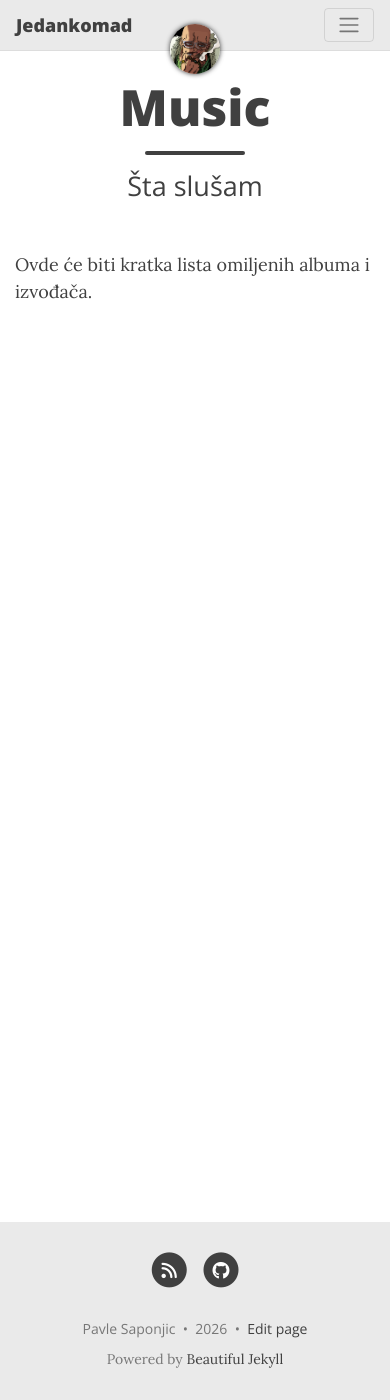
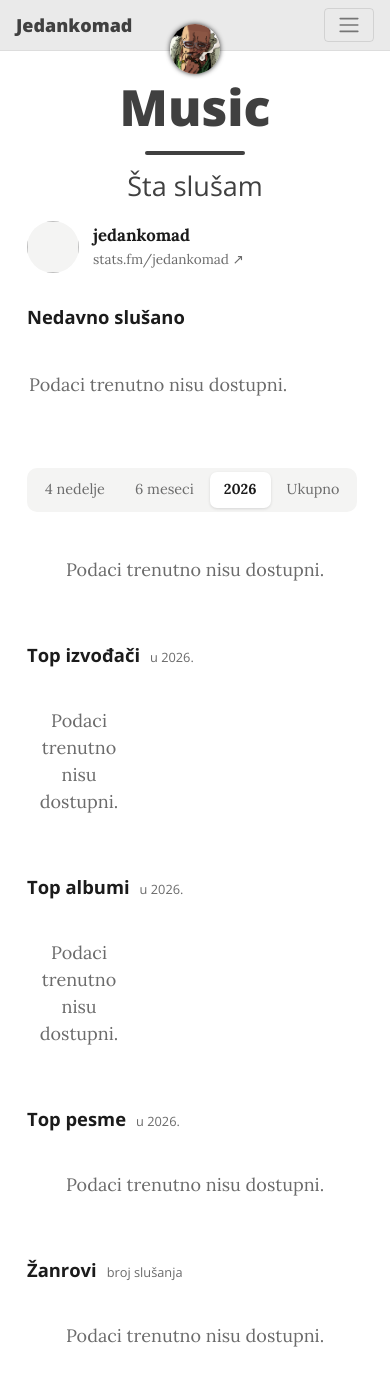
Before and after one commit to jedankomad/jedankomad.github.io, a Jekyll site: the page built from pages/music.html, in a window 390 px wide and 1400 px high. Built offline with Jekyll 4.4.1, drawn with Linux system fonts in a browser that asks for light colours; comment, search, counter and statistics services are not loaded; some of the changed text lies outside the part shown.

Commit message:
+ stats.fm integration

```diff
--- /dev/null
+++ b/pages/music.html
@@ -0,0 +1,382 @@
+---
+layout: page
+title: Music
+subtitle: Šta slušam
+permalink: /music/
+full-width: true
+---
+
+<style>
+  .mu { --ink:#1b1b1b; --muted:#6b6b6b; --line:#e6e6e6; --card:#f4f4f3; --accent:#16a34a; --accent-soft:#e7f6ec;
+    max-width:1100px; margin:0 auto; padding:0 12px 48px; color:var(--ink); }
+  .mu a { color:inherit; text-decoration:none; }
+  .mu h3 { font-size:1.15rem; font-weight:700; margin:34px 0 14px; display:flex; align-items:baseline; gap:10px; }
+  .mu h3 small { font-size:.8rem; font-weight:400; color:var(--muted); }
+
+  /* profil + sada slušam */
+  .mu-head { display:flex; align-items:center; gap:14px; flex-wrap:wrap; margin-bottom:6px; }
+  .mu-head img.av { width:52px; height:52px; border-radius:50%; object-fit:cover; background:var(--card); }
+  .mu-head .who { line-height:1.25; }
+  .mu-head .who b { font-size:1.05rem; }
+  .mu-head .who a { color:var(--muted); font-size:.85rem; }
+  .mu-head .who a:hover { color:var(--accent); }
+  .np { margin-left:auto; display:flex; align-items:center; gap:10px; padding:6px 14px 6px 6px; border-radius:999px;
+    background:var(--accent-soft); border:1px solid #c6ead2; max-width:100%; min-width:0; }
+  .np[hidden] { display:none; }
+  .np img { width:36px; height:36px; border-radius:50%; object-fit:cover; flex:none; }
+  .np .t { font-size:.85rem; line-height:1.25; min-width:0; }
+  .np .t span { display:block; white-space:nowrap; overflow:hidden; text-overflow:ellipsis; }
+  .np .lbl { color:var(--accent); font-weight:700; font-size:.72rem; text-transform:uppercase; letter-spacing:.06em; }
+  .np .dot { display:inline-block; width:7px; height:7px; border-radius:50%; background:var(--accent); margin-right:5px;
+    animation:mu-pulse 1.4s ease-in-out infinite; }
+  @keyframes mu-pulse { 50% { opacity:.25; } }
+
+  /* nedavno - horizontalna traka */
+  .strip { display:flex; gap:14px; overflow-x:auto; padding:2px 2px 12px; scroll-snap-type:x proximity; }
+  .strip::-webkit-scrollbar { height:6px; } .strip::-webkit-scrollbar-thumb { background:#d4d4d4; border-radius:3px; }
+  .rc { flex:0 0 128px; scroll-snap-align:start; min-width:0; }
+  .rc .cv { position:relative; width:128px; height:128px; border-radius:8px; overflow:hidden; background:var(--card);
+    box-shadow:0 1px 3px rgba(0,0,0,.16); }
+  .rc .cv img { width:100%; height:100%; object-fit:cover; display:block; }
+  .rc .n { font-size:.85rem; font-weight:600; margin-top:7px; line-height:1.25; }
+  .rc .a, .rc .when { font-size:.78rem; color:var(--muted); line-height:1.3; }
+  .rc .n, .rc .a { white-space:nowrap; overflow:hidden; text-overflow:ellipsis; }
+
+  /* period + brojke */
+  .tabs { display:inline-flex; background:var(--card); border-radius:10px; padding:4px; gap:2px; margin-top:30px; flex-wrap:wrap; }
+  .tabs button { border:none; background:none; padding:7px 14px; border-radius:7px; font-size:.9rem; color:var(--muted); cursor:pointer; }
+  .tabs button[aria-selected=true] { background:#fff; color:var(--ink); font-weight:600; box-shadow:0 1px 3px rgba(0,0,0,.12); }
+  .tiles { display:grid; grid-template-columns:repeat(auto-fit,minmax(140px,1fr)); gap:12px; margin-top:16px; }
+  .tile { background:var(--card); border-radius:10px; padding:14px 16px; }
+  .tile b { display:block; font-size:1.6rem; line-height:1.1; font-variant-numeric:tabular-nums; }
+  .tile span { font-size:.82rem; color:var(--muted); }
+
+  /* izvođači i albumi */
+  .grid { display:grid; grid-template-columns:repeat(6,minmax(0,1fr)); gap:18px 16px; }
+  @media (max-width:900px) { .grid { grid-template-columns:repeat(4,minmax(0,1fr)); } }
+  .card { position:relative; display:block; min-width:0; }
+  .card .img { position:relative; aspect-ratio:1; overflow:hidden; background:var(--card); border-radius:8px;
+    box-shadow:0 1px 3px rgba(0,0,0,.16); transition:transform .18s ease, box-shadow .18s ease; }
+  .card.artist .img { border-radius:50%; }
+  .card .img img { width:100%; height:100%; object-fit:cover; display:block; }
+  .card:hover .img, .card:focus-visible .img { transform:translateY(-3px); box-shadow:0 8px 18px rgba(0,0,0,.24); }
+  .card .rk { position:absolute; top:4px; left:4px; z-index:1; min-width:26px; height:26px; padding:0 6px; border-radius:999px;
+    background:rgba(0,0,0,.75); color:#fff; font-size:.75rem; font-weight:700; display:flex; align-items:center; justify-content:center; }
+  .card .n { font-weight:600; font-size:.9rem; margin-top:8px; line-height:1.25; white-space:nowrap; overflow:hidden; text-overflow:ellipsis; }
+  .card.artist .n, .card.artist .s { text-align:center; }
+  .card .s { font-size:.78rem; color:var(--muted); white-space:nowrap; overflow:hidden; text-overflow:ellipsis; }
+
+  /* pesme */
+  .tracks { list-style:none; margin:0; padding:0; display:grid; grid-template-columns:repeat(auto-fill,minmax(min(100%,460px),1fr)); gap:4px 28px; }
+  .tr { display:flex; align-items:center; gap:12px; padding:7px 8px; border-radius:8px; min-width:0; }
+  .tr:hover { background:var(--card); }
+  .tr .no { width:22px; text-align:right; color:var(--muted); font-size:.85rem; font-variant-numeric:tabular-nums; flex:none; }
+  .tr .cv { position:relative; width:48px; height:48px; border-radius:6px; overflow:hidden; flex:none; background:var(--card); }
+  .tr .cv img { width:100%; height:100%; object-fit:cover; display:block; }
+  .tr .meta { flex:1; min-width:0; line-height:1.3; }
+  .tr .meta a, .tr .meta div { display:block; white-space:nowrap; overflow:hidden; text-overflow:ellipsis; }
+  .tr .meta a { font-weight:600; font-size:.92rem; } .tr .meta a:hover { color:var(--accent); }
+  .tr .meta div { font-size:.8rem; color:var(--muted); }
+  .tr .cnt { text-align:right; font-size:.8rem; color:var(--muted); flex:none; line-height:1.3; font-variant-numeric:tabular-nums; }
+  .tr .cnt b { color:var(--ink); font-size:.9rem; }
+  .play { position:absolute; inset:0; border:none; background:rgba(0,0,0,.45); color:#fff; font-size:1rem; cursor:pointer;
+    display:flex; align-items:center; justify-content:center; opacity:0; transition:opacity .15s; }
+  .tr:hover .play, .play:focus-visible, .play.on { opacity:1; }
+  @media (hover:none) { .play { opacity:.85; background:rgba(0,0,0,.3); } }
+
+  /* žanrovi + grafikoni */
+  .duo { display:grid; grid-template-columns:repeat(auto-fit,minmax(min(100%,420px),1fr)); gap:0 40px; }
+  .genres { list-style:none; margin:0; padding:0; }
+  .genres li { display:grid; grid-template-columns:minmax(90px,150px) 1fr auto; align-items:center; gap:10px; margin-bottom:9px; font-size:.88rem; }
+  .genres .g { text-transform:capitalize; white-space:nowrap; overflow:hidden; text-overflow:ellipsis; }
+  .genres .bar { height:10px; border-radius:0 4px 4px 0; background:var(--accent); min-width:2px; }
+  .genres .v { color:var(--muted); font-size:.8rem; font-variant-numeric:tabular-nums; }
+  .chart { position:relative; }
+  .bars { display:flex; align-items:flex-end; gap:2px; height:170px; border-bottom:1px solid var(--line); padding-top:18px; }
+  .bars .col { position:relative; flex:1; height:100%; display:flex; align-items:flex-end; cursor:default; outline:none; }
+  .bars .col i { display:block; width:100%; background:var(--accent); border-radius:4px 4px 0 0; min-height:1px; transition:opacity .12s; }
+  .bars:hover .col i { opacity:.45; } .bars .col:hover i, .bars .col:focus-visible i { opacity:1; }
+  .bars .col em { position:absolute; left:50%; transform:translateX(-50%); font-style:normal; font-size:.72rem; color:var(--ink);
+    font-weight:600; white-space:nowrap; }
+  .xl { display:flex; gap:2px; margin-top:5px; }
+  .xl span { flex:1; text-align:center; font-size:.7rem; color:var(--muted); white-space:nowrap; overflow:hidden; }
+  .tip { position:absolute; pointer-events:none; background:#1b1b1b; color:#fff; font-size:.78rem; padding:5px 9px; border-radius:6px;
+    white-space:nowrap; transform:translate(-50%,-100%); margin-top:-6px; display:none; z-index:2; }
+  .tip b { font-weight:600; }
+
+  .mu-msg { color:var(--muted); padding:28px 0; text-align:center; }
+  .sk { background:linear-gradient(90deg,#efefef,#f7f7f7,#efefef); background-size:200% 100%; animation:mu-sk 1.2s linear infinite; }
+  @keyframes mu-sk { to { background-position:-200% 0; } }
+  .src { margin-top:40px; font-size:.8rem; color:var(--muted); text-align:center; }
+  .src a { text-decoration:underline; }
+  @media (max-width:480px) {
+    .grid { grid-template-columns:repeat(3,minmax(0,1fr)); gap:14px 12px; }
+    .rc { flex-basis:108px; } .rc .cv { width:108px; height:108px; }
+    .np { margin-left:0; }
+  }
+</style>
+
+<div class="mu" id="mu">
+  <div class="mu-head">
+    <img class="av" id="mu-av" alt="">
+    <div class="who"><b>jedankomad</b><br><a href="https://stats.fm/jedankomad" target="_blank" rel="noopener">stats.fm/jedankomad ↗</a></div>
+    <div class="np" id="mu-np" hidden></div>
+  </div>
+
+  <h3>Nedavno slušano</h3>
+  <div class="strip" id="mu-recent"></div>
+
+  <div class="tabs" role="tablist" id="mu-tabs"></div>
+  <div class="tiles" id="mu-tiles"></div>
+
+  <h3>Top izvođači <small id="lbl-a"></small></h3>
+  <div class="grid" id="mu-artists"></div>
+
+  <h3>Top albumi <small id="lbl-b"></small></h3>
+  <div class="grid" id="mu-albums"></div>
+
+  <h3>Top pesme <small id="lbl-t"></small></h3>
+  <ol class="tracks" id="mu-tracks"></ol>
+
+  <div class="duo">
+    <section>
+      <h3>Žanrovi <small>broj slušanja</small></h3>
+      <ul class="genres" id="mu-genres"></ul>
+    </section>
+    <section id="sec-time">
+      <h3 id="time-title">Po mesecima</h3>
+      <div class="chart" id="mu-time"></div>
+    </section>
+  </div>
+  <section>
+    <h3>Doba dana <small>sati slušanja po satu u danu</small></h3>
+    <div class="chart" id="mu-hours"></div>
+  </section>
+
+  <p class="src">Podaci se učitavaju uživo sa <a href="https://stats.fm/jedankomad" target="_blank" rel="noopener">stats.fm</a> (Spotify).</p>
+</div>
+
+<script>
+(function () {
+  const USER = 'jedankomad';
+  const API = 'https://api.stats.fm/api/v1/users/' + USER;
+  const TZ = 'Europe/Belgrade';
+  const YEAR = new Date().getFullYear();
+  const YEAR_START = new Date(YEAR, 0, 1).getTime();
+  const RANGES = [
+    { id: 'weeks',    label: '4 nedelje', q: 'range=weeks',    sub: 'poslednje 4 nedelje' },
+    { id: 'months',   label: '6 meseci',  q: 'range=months',   sub: 'poslednjih 6 meseci' },
+    { id: 'year',     label: String(YEAR), q: 'after=' + YEAR_START, sub: 'u ' + YEAR + '.' },
+    { id: 'lifetime', label: 'Ukupno',    q: 'range=lifetime', sub: 'od početka' },
+  ];
+  const MONTHS = ['jan', 'feb', 'mar', 'apr', 'maj', 'jun', 'jul', 'avg', 'sep', 'okt', 'nov', 'dec'];
+  const $ = id => document.getElementById(id);
+  const nf = new Intl.NumberFormat('sr-RS');
+  const esc = s => String(s == null ? '' : s).replace(/[&<>"']/g, c => ({ '&': '&amp;', '<': '&lt;', '>': '&gt;', '"': '&quot;', "'": '&#39;' })[c]);
+  const hours = ms => ms / 3600000;
+  const fmtH = ms => { const h = hours(ms); return h >= 10 ? nf.format(Math.round(h)) : h.toFixed(1).replace('.', ','); };
+  const mins = ms => nf.format(Math.round(ms / 60000));
+  // Apple slike dolaze kao 768x768 - za sličice je dovoljno manje
+  const img = (url, size) => url ? String(url).replace(/\/\d+x\d+bb\./, '/' + size + 'x' + size + 'bb.') : '';
+  const artistsOf = t => (t.artists || []).map(a => a.name).join(', ');
+  const cover = t => (t.albums && t.albums[0] && t.albums[0].image) || '';
+
+  function ago(iso) {
+    const s = (Date.now() - new Date(iso).getTime()) / 1000;
+    if (s < 60) return 'upravo';
+    if (s < 3600) return 'pre ' + Math.floor(s / 60) + ' min';
+    if (s < 86400) return 'pre ' + Math.floor(s / 3600) + ' h';
+    const d = Math.floor(s / 86400);
+    if (d < 7) return d === 1 ? 'juče' : 'pre ' + d + ' dana';
+    return new Date(iso).toLocaleDateString('sr-Latn-RS', { day: 'numeric', month: 'short' });
+  }
+
+  const cache = {};
+  function get(path) {
+    if (!cache[path]) cache[path] = fetch(API + path).then(r => { if (!r.ok) throw new Error(r.status); return r.json(); });
+    return cache[path];
+  }
+  const fail = el => { el.innerHTML = '<div class="mu-msg">Podaci trenutno nisu dostupni.</div>'; };
+  const skeleton = (el, n, cls) => { el.innerHTML = Array.from({ length: n }, () => cls).join(''); };
+
+  /* --- profil, sada slušam, nedavno --- */
+  get('').then(d => { if (d.item && d.item.image) $('mu-av').src = d.item.image; }).catch(() => {});
+
+  get('/streams/current').then(d => {
+    const c = d.item; if (!c || !c.track) return;
+    const np = $('mu-np');
+    np.innerHTML = `<img src="${esc(img(cover(c.track), 100))}" alt=""><div class="t">
+      <span class="lbl"><span class="dot"></span>Sada slušam</span>
+      <span><b>${esc(c.track.name)}</b> · ${esc(artistsOf(c.track))}</span></div>`;
+    np.hidden = false;
+  }).catch(() => {});
+
+  skeleton($('mu-recent'), 8, '<div class="rc"><div class="cv sk"></div></div>');
+  get('/streams/recent?limit=24').then(d => {
+    const items = d.items || [];
+    if (!items.length) return fail($('mu-recent'));
+    $('mu-recent').innerHTML = items.map(s => `
+      <a class="rc" href="https://stats.fm/track/${s.track.id}" target="_blank" rel="noopener" title="${esc(s.track.name + ' — ' + artistsOf(s.track))}">
+        <div class="cv"><img loading="lazy" src="${esc(img(cover(s.track), 300))}" alt=""></div>
+        <div class="n">${esc(s.track.name)}</div>
+        <div class="a">${esc(artistsOf(s.track))}</div>
+        <div class="when">${ago(s.endTime)}</div>
+      </a>`).join('');
+  }).catch(() => fail($('mu-recent')));
+
+  /* --- period --- */
+  const tabs = $('mu-tabs');
+  tabs.innerHTML = RANGES.map(r => `<button role="tab" data-r="${r.id}">${esc(r.label)}</button>`).join('');
+  tabs.addEventListener('click', e => { const b = e.target.closest('button'); if (b) select(b.dataset.r); });
+
+  let current = null;
+  function select(id) {
+    current = id;
+    const r = RANGES.find(x => x.id === id);
+    tabs.querySelectorAll('button').forEach(b => b.setAttribute('aria-selected', b.dataset.r === id));
+    try { localStorage.setItem('mu-range', id); } catch (e) {}
+    ['lbl-a', 'lbl-b', 'lbl-t'].forEach(l => $(l).textContent = r.sub);
+    const live = () => current === id; // ignoriši odgovore ako je u međuvremenu izabran drugi period
+
+    skeleton($('mu-tiles'), 5, '<div class="tile sk" style="height:72px"></div>');
+    get('/streams/stats?' + r.q).then(d => live() && renderTiles(d.items)).catch(() => live() && fail($('mu-tiles')));
+
+    skeleton($('mu-artists'), 12, '<div class="card artist"><div class="img sk"></div></div>');
+    get('/top/artists?limit=12&' + r.q).then(d => live() && renderArtists(d.items)).catch(() => live() && fail($('mu-artists')));
+
+    skeleton($('mu-albums'), 12, '<div class="card"><div class="img sk"></div></div>');
+    get('/top/albums?limit=12&' + r.q).then(d => live() && renderAlbums(d.items)).catch(() => live() && fail($('mu-albums')));
+
+    skeleton($('mu-tracks'), 10, '<li class="tr"><div class="cv sk"></div></li>');
+    get('/top/tracks?limit=20&' + r.q).then(d => live() && renderTracks(d.items)).catch(() => live() && fail($('mu-tracks')));
+
+    $('mu-genres').innerHTML = '';
+    get('/top/genres?limit=10&' + r.q).then(d => live() && renderGenres(d.items)).catch(() => live() && fail($('mu-genres')));
+
+    $('mu-time').innerHTML = ''; $('mu-hours').innerHTML = '';
+    get('/streams/stats/dates?timeZone=' + encodeURIComponent(TZ) + '&' + r.q)
+      .then(d => live() && renderDates(id, d.items)).catch(() => live() && fail($('mu-hours')));
+  }
+
+  function renderTiles(s) {
+    const c = s.cardinality || {};
+    const t = [
+      [nf.format(s.count || 0), 'slušanja'],
+      [fmtH(s.durationMs || 0), 'sati muzike'],
+      [nf.format(c.tracks || 0), 'različitih pesama'],
+      [nf.format(c.artists || 0), 'izvođača'],
+      [nf.format(c.albums || 0), 'albuma'],
+    ];
+    $('mu-tiles').innerHTML = t.map(([v, l]) => `<div class="tile"><b>${v}</b><span>${l}</span></div>`).join('');
+  }
+
+  function renderArtists(items) {
+    if (!items || !items.length) return fail($('mu-artists'));
+    $('mu-artists').innerHTML = items.map(x => `
+      <a class="card artist" href="https://stats.fm/artist/${x.artist.id}" target="_blank" rel="noopener" title="${esc(x.artist.name)}">
+        <span class="rk">${x.position}</span>
+        <div class="img"><img loading="lazy" src="${esc(x.artist.image)}" alt=""></div>
+        <div class="n">${esc(x.artist.name)}</div>
+        <div class="s">${nf.format(x.streams)} slušanja · ${fmtH(x.playedMs)} h</div>
+      </a>`).join('');
+  }
+
+  function renderAlbums(items) {
+    if (!items || !items.length) return fail($('mu-albums'));
+    $('mu-albums').innerHTML = items.map(x => `
+      <a class="card" href="https://stats.fm/album/${x.album.id}" target="_blank" rel="noopener" title="${esc(x.album.name)}">
+        <span class="rk">${x.position}</span>
+        <div class="img"><img loading="lazy" src="${esc(img(x.album.image, 400))}" alt=""></div>
+        <div class="n">${esc(x.album.name)}</div>
+        <div class="s">${esc((x.album.artists || []).map(a => a.name).join(', '))}</div>
+        <div class="s">${nf.format(x.streams)} slušanja</div>
+      </a>`).join('');
+  }
+
+  function renderTracks(items) {
+    if (!items || !items.length) return fail($('mu-tracks'));
+    $('mu-tracks').innerHTML = items.map(x => {
+      const t = x.track, prev = t.spotifyPreview || t.appleMusicPreview;
+      return `<li class="tr">
+        <span class="no">${x.position}</span>
+        <div class="cv"><img loading="lazy" src="${esc(img(cover(t), 120))}" alt="">
+          ${prev ? `<button class="play" data-src="${esc(prev)}" aria-label="Pusti odlomak: ${esc(t.name)}">▶</button>` : ''}</div>
+        <div class="meta"><a href="https://stats.fm/track/${t.id}" target="_blank" rel="noopener">${esc(t.name)}</a><div>${esc(artistsOf(t))}</div></div>
+        <div class="cnt"><b>${mins(x.playedMs)} min</b><br>${nf.format(x.streams)}×</div>
+      </li>`;
+    }).join('');
+  }
+
+  function renderGenres(items) {
+    if (!items || !items.length) return fail($('mu-genres'));
+    items = items.slice(0, 10); // API ignoriše limit za žanrove
+    const max = items[0].streams || 1;
+    $('mu-genres').innerHTML = items.map(x => `<li>
+        <span class="g" title="${esc(x.genre.tag)}">${esc(x.genre.tag)}</span>
+        <span><span class="bar" style="display:block;width:${(x.streams / max * 100).toFixed(1)}%"></span></span>
+        <span class="v">${nf.format(x.streams)}</span></li>`).join('');
+  }
+
+  function renderDates(id, d) {
+    // vremenska osa: godine za "ukupno", meseci za godinu / 6 meseci; za 4 nedelje nema smisla
+    let slots = null, title = '';
+    if (id === 'lifetime') {
+      title = 'Po godinama';
+      slots = Object.keys(d.years || {}).sort().map(y => [y, y + '.', d.years[y]]);
+    } else if (id === 'year') {
+      title = 'Po mesecima';
+      slots = MONTHS.map((m, i) => [m, m + ' ' + YEAR + '.', (d.months || {})[i + 1]]);
+    } else if (id === 'months') {
+      title = 'Po mesecima';
+      const now = new Date().getMonth();
+      slots = [5, 4, 3, 2, 1, 0].map(k => { const m = (now - k + 12) % 12; return [MONTHS[m], MONTHS[m], (d.months || {})[m + 1]]; });
+    }
+    $('sec-time').hidden = !slots;
+    if (slots) { $('time-title').textContent = title; barChart($('mu-time'), slots); }
+    const hrs = Array.from({ length: 24 }, (_, h) => [h % 3 === 0 ? String(h) : '', h + ':00–' + (h + 1) + ':00', (d.hours || {})[h]]);
+    barChart($('mu-hours'), hrs);
+  }
+
+  // slots: [oznaka na osi, naziv u tooltipu, {count, durationMs}]
+  function barChart(el, slots) {
+    const vals = slots.map(s => (s[2] && s[2].durationMs) || 0);
+    const max = Math.max(...vals) || 1, top = vals.indexOf(max);
+    el.innerHTML = `<div class="bars">${slots.map((s, i) => {
+      const p = vals[i] / max * 100;
+      return `<div class="col" tabindex="0" data-i="${i}"><i style="height:${p}%"></i>
+        ${i === top ? `<em style="bottom:calc(${p}% + 3px)">${fmtH(max)} h</em>` : ''}</div>`;
+    }).join('')}</div><div class="xl">${slots.map(s => `<span>${esc(s[0])}</span>`).join('')}</div><div class="tip"></div>`;
+    const tip = el.querySelector('.tip');
+    const show = col => {
+      const s = slots[+col.dataset.i], v = s[2] || {};
+      tip.innerHTML = `<b>${esc(s[1])}</b> · ${fmtH(v.durationMs || 0)} h · ${nf.format(v.count || 0)} slušanja`;
+      const bar = col.querySelector('i'), er = el.getBoundingClientRect(), br = bar.getBoundingClientRect();
+      tip.style.display = 'block';
+      const half = tip.offsetWidth / 2, x = br.left - er.left + br.width / 2;
+      tip.style.left = Math.min(Math.max(x, half), er.width - half) + 'px';
+      tip.style.top = (br.top - er.top) + 'px';
+    };
+    const hide = () => { tip.style.display = 'none'; };
+    el.querySelectorAll('.col').forEach(c => {
+      c.addEventListener('mouseenter', () => show(c)); c.addEventListener('focus', () => show(c));
+      c.addEventListener('mouseleave', hide); c.addEventListener('blur', hide);
+    });
+  }
+
+  /* --- odlomci pesama --- */
+  const audio = new Audio(); let playing = null;
+  audio.volume = 0.6;
+  const stop = () => { if (playing) { playing.classList.remove('on'); playing.textContent = '▶'; } playing = null; };
+  audio.addEventListener('ended', stop);
+  $('mu-tracks').addEventListener('click', e => {
+    const b = e.target.closest('.play'); if (!b) return;
+    if (playing === b) { audio.pause(); return stop(); }
+    stop(); audio.src = b.dataset.src; audio.play().catch(stop);
+    playing = b; b.classList.add('on'); b.textContent = '❚❚';
+  });
+
+  let start = 'year';
+  try { const s = localStorage.getItem('mu-range'); if (RANGES.some(r => r.id === s)) start = s; } catch (e) {}
+  select(start);
+})();
+</script>
--- a/pages/music.md
+++ /dev/null
@@ -1,8 +0,0 @@
----
-layout: page
-title: Music
-subtitle: Šta slušam
-permalink: /music/
----
-
-Ovde će biti kratka lista omiljenih albuma i izvođača.
```
Also changed, not shown: pages/projects.md (+1 -1 lines).
